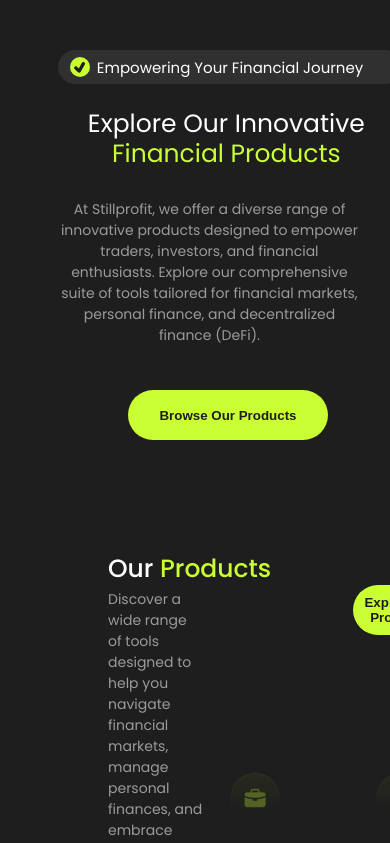
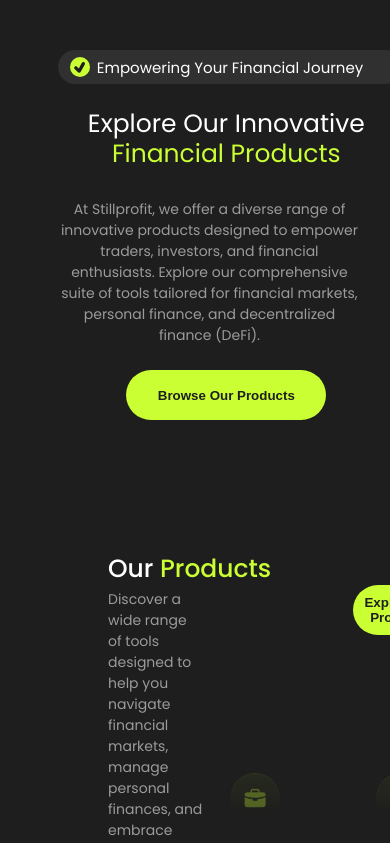
Before and after one commit to SaranSrini03/Product_SP, a React (Vite) app in the folder client/: page / in a window 390 px wide. Shown: the top 843 px of the page. Built offline with nearby package versions, Linux system fonts and the light colour scheme.

Commit message:
Update Product.css

```diff
--- a/client/src/styles/Product.css
+++ b/client/src/styles/Product.css
@@ -421,9 +421,6 @@
         width: 90%;
         text-align: center;
     }
-    .heroSection > .left > .button{
-        margin: 30px 70px;
-    }
     .heroSection > .right{
         display: none;
     }
```
